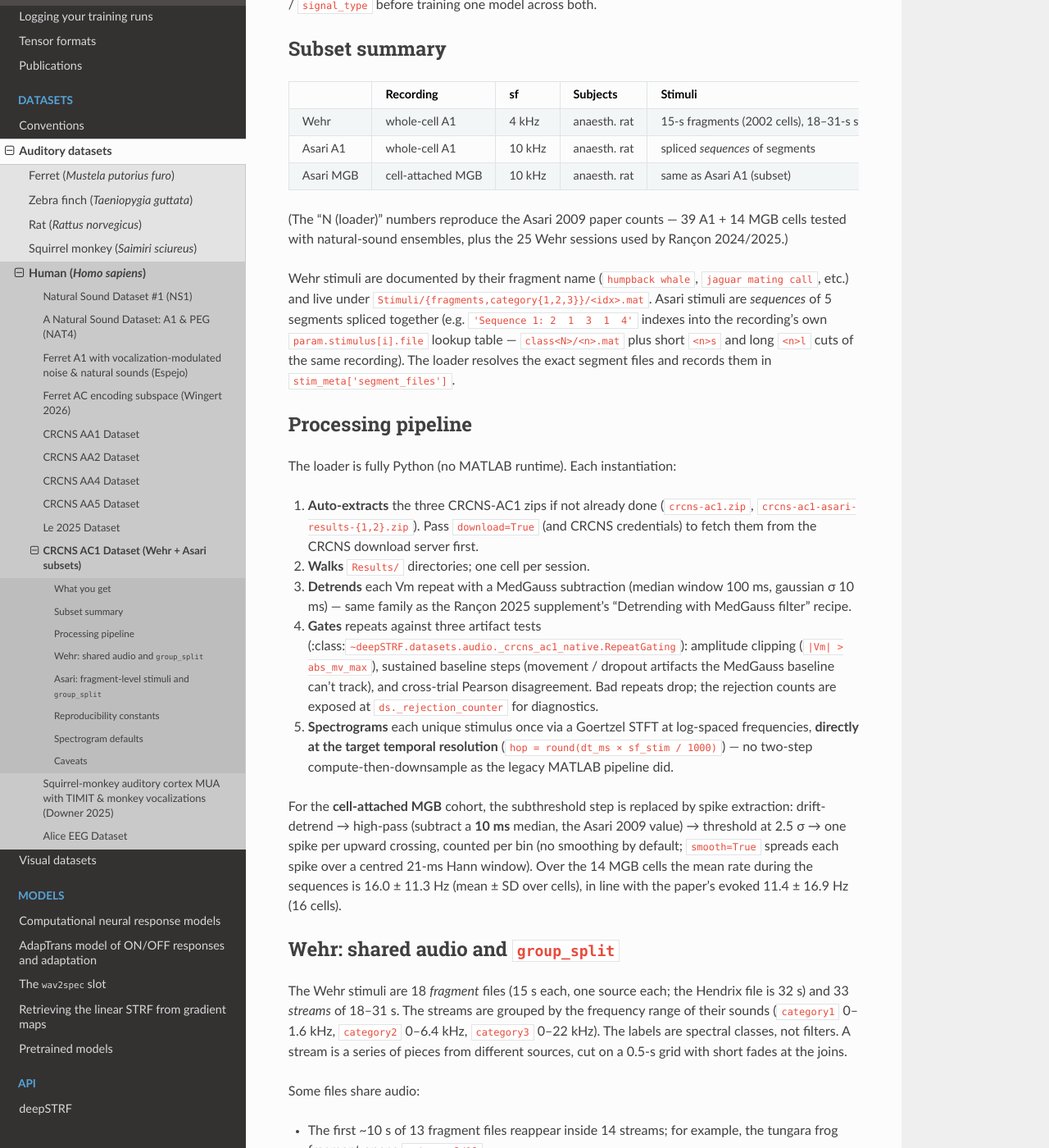
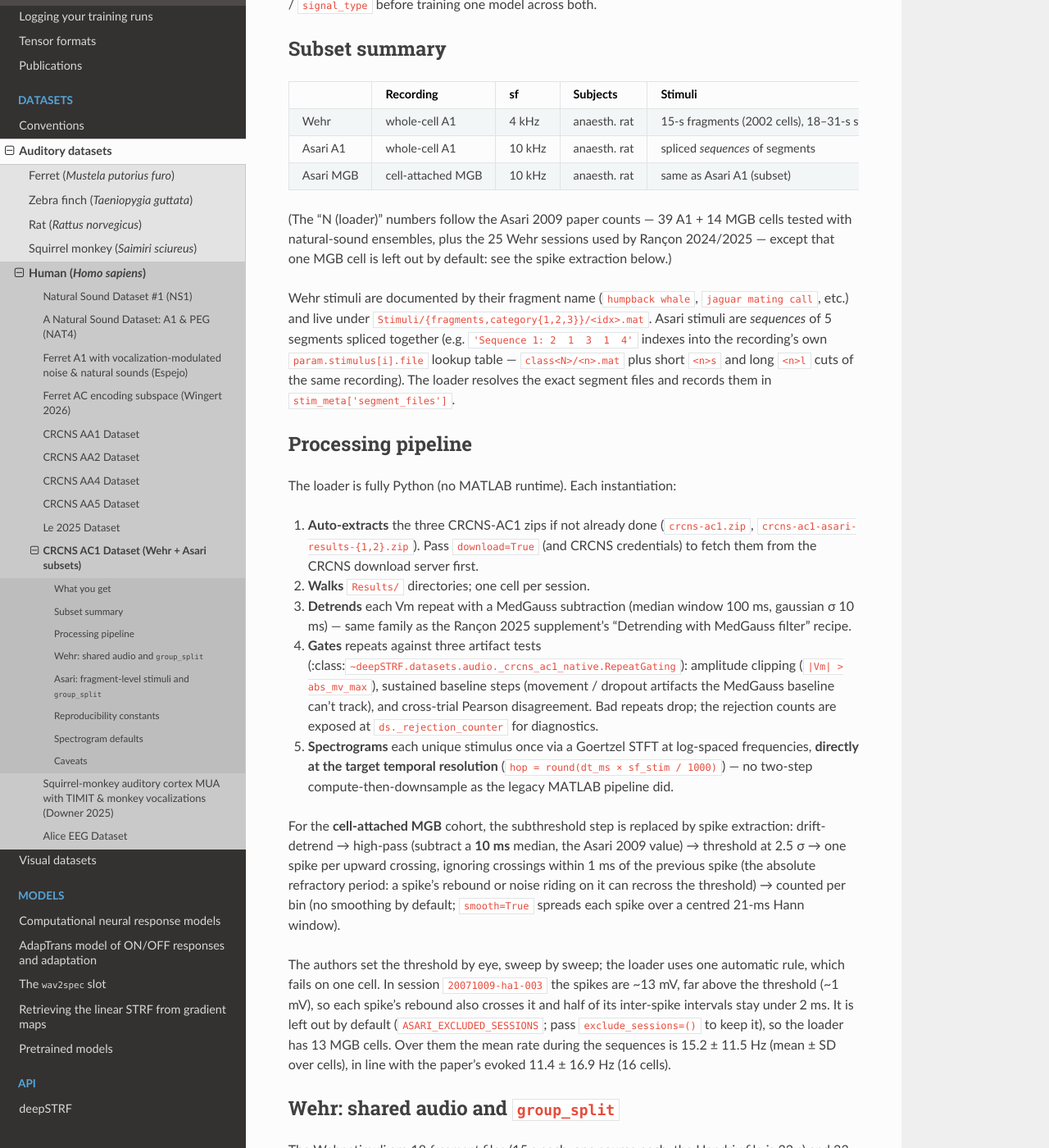
Before and after one commit to urancon/deepSTRF, a Sphinx documentation site: the page built from docs/_source/md/README_CRCNS_AC1.md, in a window 1280 px wide and 1400 px high, scrolled down 1442 px. Shown: the whole window at 82% size. Built offline with Sphinx 7.4.7 and the Read the Docs theme 3.1.0, drawn with Linux system fonts in a browser that asks for light colours; pages that are not in the unit, such as notebooks, are missing from menus; some of the changed text lies outside the part shown.

Commit message:
docs: changelog for the leak-free splits and smoothing; AC1 spike rule
CHANGELOG [Unreleased]: leak-free splits (Le 2025, AA4, Wehr, Asari),
asari_level, stim_to_iter_indices; smoothing off by default; MGB spike counts
with a refractory period and one session left out; AA4 duplicate merging.
README_CRCNS_AC1: spike extraction rule, the excluded session, 13 MGB cells.

Co-Authored-By: Claude Opus 5.5 (1M context) <noreply@anthropic.com>

````diff
--- a/docs/_source/md/README_CRCNS_AC1.md
+++ b/docs/_source/md/README_CRCNS_AC1.md
@@ -72,11 +72,12 @@ both.
 |--------|------------------|----------|------------|-----------------------------------|------------|
 | Wehr   | whole-cell A1    | 4 kHz    | anaesth. rat | 15-s fragments (2002 cells), 18–31-s streams (2003 cells) | 25 |
 | Asari A1 | whole-cell A1  | 10 kHz   | anaesth. rat | spliced *sequences* of segments | 39         |
-| Asari MGB | cell-attached MGB | 10 kHz | anaesth. rat | same as Asari A1 (subset)     | 14         |
+| Asari MGB | cell-attached MGB | 10 kHz | anaesth. rat | same as Asari A1 (subset)     | 13         |
 
-(The "N (loader)" numbers reproduce the Asari 2009 paper counts —
-39 A1 + 14 MGB cells tested with natural-sound ensembles, plus the 25
-Wehr sessions used by Rançon 2024/2025.)
+(The "N (loader)" numbers follow the Asari 2009 paper counts — 39 A1 +
+14 MGB cells tested with natural-sound ensembles, plus the 25 Wehr sessions
+used by Rançon 2024/2025 — except that one MGB cell is left out by default:
+see the spike extraction below.)
 
 Wehr stimuli are documented by their fragment name (``humpback whale``,
 ``jaguar mating call``, etc.) and live under
@@ -114,10 +115,19 @@ The loader is fully Python (no MATLAB runtime). Each instantiation:
 For the **cell-attached MGB** cohort, the subthreshold step is replaced by
 spike extraction: drift-detrend → high-pass (subtract a **10 ms** median, the
 Asari 2009 value) → threshold at 2.5 σ → one spike per upward crossing,
-counted per bin (no smoothing by default; ``smooth=True``
-spreads each spike over a centred 21-ms Hann window). Over the 14 MGB cells
-the mean rate during the sequences is 16.0 ± 11.3 Hz (mean ± SD over cells),
-in line with the paper's evoked 11.4 ± 16.9 Hz (16 cells).
+ignoring crossings within 1 ms of the previous spike (the absolute refractory
+period: a spike's rebound or noise riding on it can recross the threshold) →
+counted per bin (no smoothing by default; ``smooth=True`` spreads each spike
+over a centred 21-ms Hann window).
+
+The authors set the threshold by eye, sweep by sweep; the loader uses one
+automatic rule, which fails on one cell. In session ``20071009-ha1-003`` the
+spikes are ~13 mV, far above the threshold (~1 mV), so each spike's rebound
+also crosses it and half of its inter-spike intervals stay under 2 ms. It is
+left out by default (``ASARI_EXCLUDED_SESSIONS``; pass
+``exclude_sessions=()`` to keep it), so the loader has 13 MGB cells. Over
+them the mean rate during the sequences is 15.2 ± 11.5 Hz (mean ± SD over
+cells), in line with the paper's evoked 11.4 ± 16.9 Hz (16 cells).
 
 ## Wehr: shared audio and `group_split`
 
@@ -199,7 +209,7 @@ training and test. At ``seed=0``:
 | Site | fragments train / val / test | cells with test data | cells with val data |
 |------|------------------------------|----------------------|---------------------|
 | A1   | 33 / 5 / 7                   | 38 / 39              | 35 / 39             |
-| MGB  | 18 / 2 / 6                   | 14 / 14              | 8 / 14              |
+| MGB  | 18 / 2 / 6                   | 13 / 13              | 7 / 13              |
 
 ```python
 ds = CRCNSAC1Dataset(experimenter="asari", sites="A1", dt_ms=5.0,
````
Also changed, not shown: CHANGELOG.md (+37 -0 lines).
